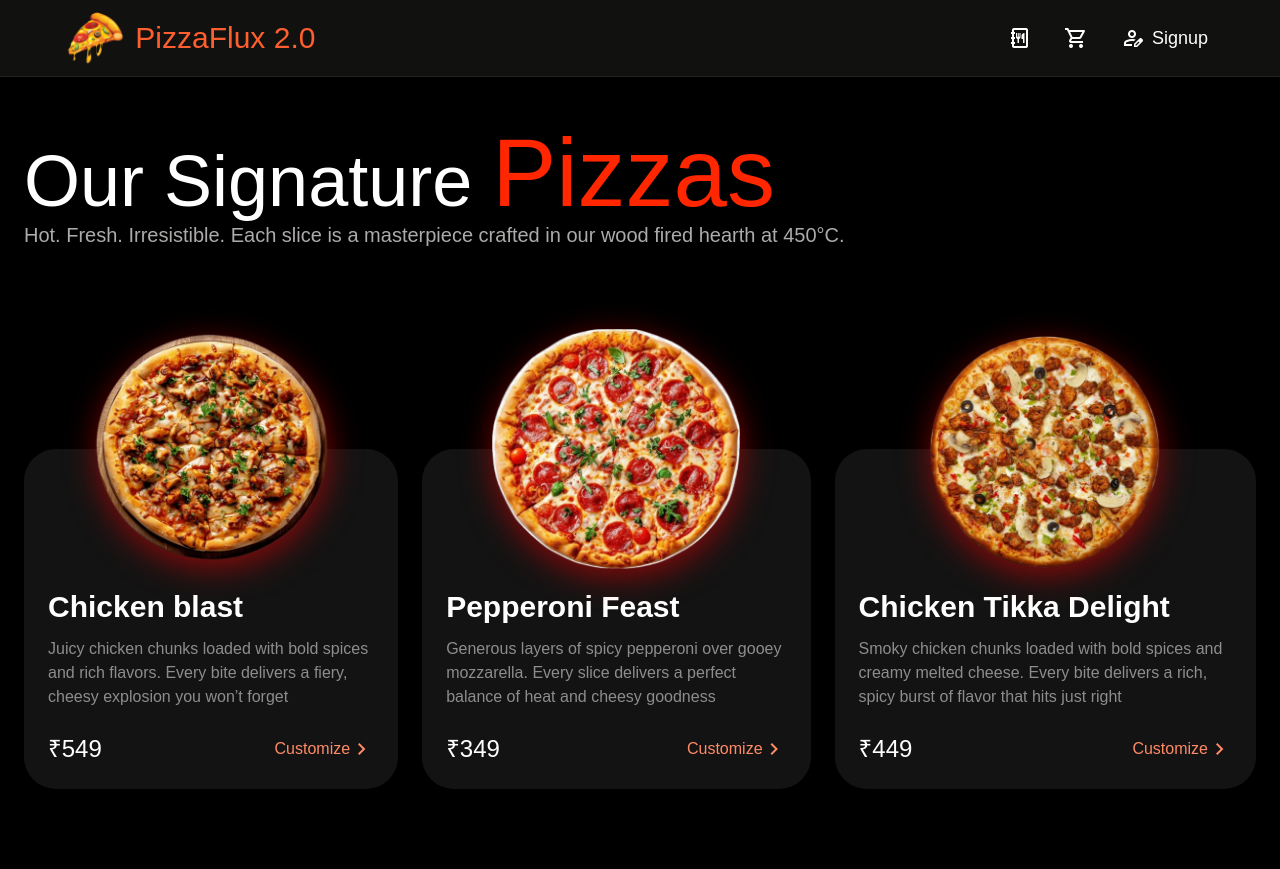
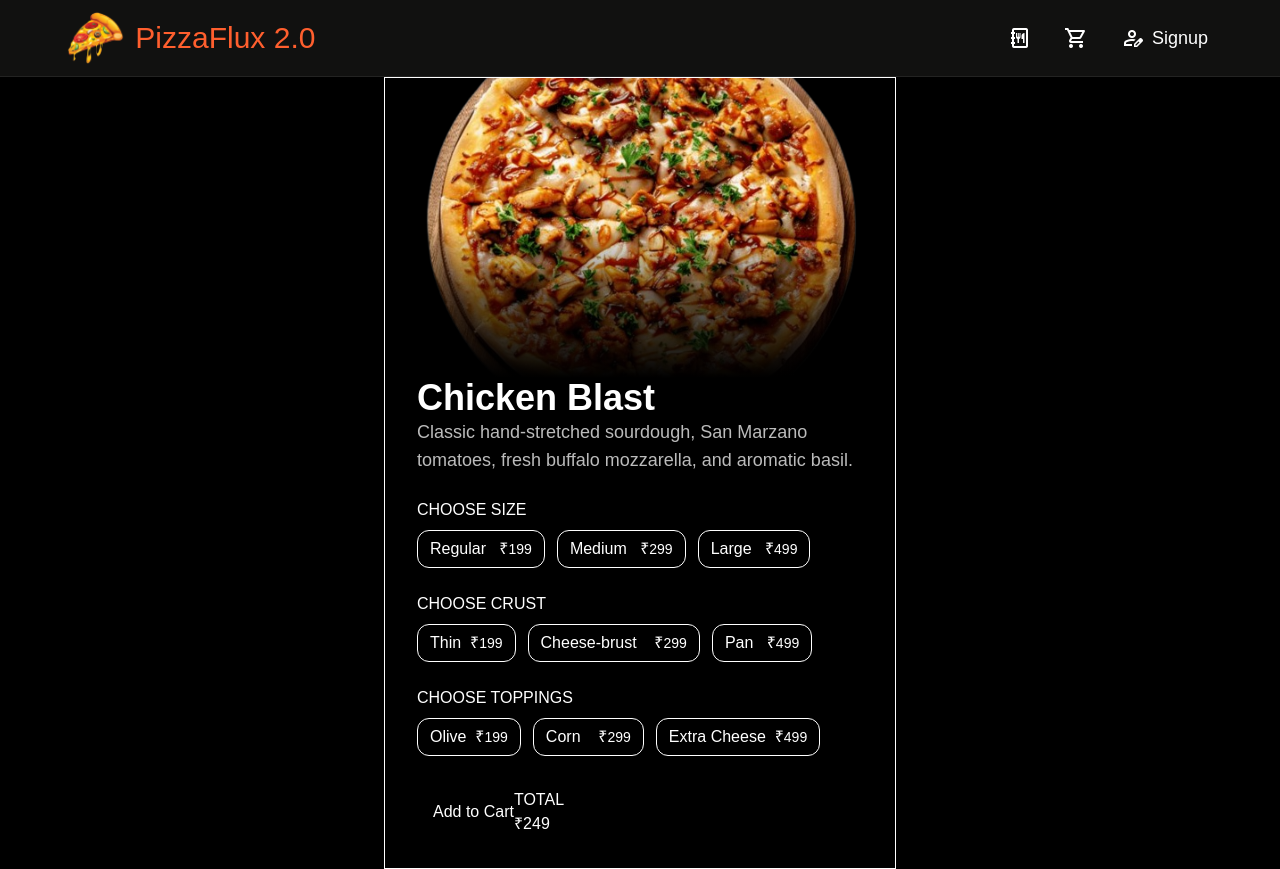
Before and after one commit to preetpalsinghkanda/Pizza-Flux-2.0, a React (Vite) app: page / in a window 1280 px wide. Before the commit the page ends 800 px from the top, so only its background shows below. Built offline with nearby package versions, Linux system fonts and the light colour scheme; a web font is replaced by a local one.

Commit message:
working on pizza customize section

```diff
--- a/src/App.jsx
+++ b/src/App.jsx
@@ -7,6 +7,7 @@ import EmptyCart from "./Components/EmptyCart";
 import Signup from "./Components/Signup";
 import PizzaMenuHero from "./Components/PizzaMenu/PizzaMenuHero";
 import PizzaMenu from "./Components/PizzaMenu/PizzaMenu";
+import PizzaCustomize from "./Components/PizzaMenu/PizzaCustomize";
 
 const App = () => {
   return (
@@ -19,7 +20,8 @@ const App = () => {
       {/* <EmptyCart/> */}
       {/* <Signup/> */}
       {/* <PizzaMenuHero/> */}
-      <PizzaMenu/>
+      {/* <PizzaMenu/> */}
+      <PizzaCustomize/>
     </div>
   );
 };
--- /dev/null
+++ b/src/Components/PizzaMenu/PizzaCustomize.jsx
@@ -0,0 +1,91 @@
+import React from "react";
+import chickenPizza from "/chicken.png";
+
+const PizzaCustomize = () => {
+  return (
+    <div>
+      <div className="border border-[white] text-white pizza-customize m-auto max-w-lg px-8">
+        <div className="relative">
+          <img
+            src={chickenPizza}
+            alt=""
+            className="w-full h-[300px] object-cover"
+          />
+          <div className="absolute bottom-0 left-0 w-full h-1/2 bg-gradient-to-t from-black via-black/60 to-transparent"></div>
+          <div className="absolute">
+            <h4 className="text-4xl font-extrabold">Chicken Blast</h4>
+            <p className="text-lg text-[#ffffffbb] max-w-md">
+              Classic hand-stretched sourdough, San Marzano tomatoes, fresh
+              buffalo mozzarella, and aromatic basil.
+            </p>
+          </div>
+        </div>
+
+        <div className="mt-30 flex flex-col gap-6">
+          <div className="flex flex-col gap-2">
+            <h5>CHOOSE SIZE</h5>
+            <div className="text-md flex gap-3">
+              <span className="border px-3 py-1.5 rounded-xl">
+                Regular &nbsp; ₹<span className="text-sm">199</span>{" "}
+              </span>
+              <span className="border px-3 py-1.5 rounded-xl">
+                Medium &nbsp; ₹<span className="text-sm">299</span>{" "}
+              </span>
+              <span className="border px-3 py-1.5 rounded-xl">
+                Large &nbsp; ₹<span className="text-sm">499</span>{" "}
+              </span>
+            </div>
+          </div>
+
+           <div className="flex flex-col gap-2">
+            <h5>CHOOSE CRUST</h5>
+            <div className="text-md flex gap-3">
+              <span className="border px-3 py-1.5 rounded-xl">
+                Thin&nbsp;&nbsp;₹<span className="text-sm">199</span>{" "}
+              </span>
+              <span className="border px-3 py-1.5 rounded-xl">
+                Cheese-brust &nbsp;&nbsp; ₹
+                <span className="text-sm">299</span>{" "}
+              </span>
+              <span className="border px-3 py-1.5 rounded-xl">
+                Pan &nbsp;&nbsp;₹<span className="text-sm">499</span>{" "}
+              </span>
+            </div>
+          </div>
+
+          <div className="flex flex-col gap-2">
+            <h5>CHOOSE TOPPINGS</h5>
+            <div className="text-md flex gap-3">
+              <span className="border px-3 py-1.5 rounded-xl">
+                Olive&nbsp;&nbsp;₹<span className="text-sm">199</span>{" "}
+              </span>
+              <span className="border px-3 py-1.5 rounded-xl">
+                Corn &nbsp;&nbsp; ₹
+                <span className="text-sm">299</span>{" "}
+              </span>
+              <span className="border px-3 py-1.5 rounded-xl">
+                Extra Cheese&nbsp;&nbsp;₹<span className="text-sm">499</span>{" "}
+              </span>
+            </div>
+          </div>
+
+
+
+
+
+        </div>
+
+
+        <div className="flex my-8 px-4">
+          <button>Add to Cart</button>
+          <div>
+            <h6>TOTAL</h6>
+            <span>₹249</span>
+          </div>
+        </div>
+      </div>
+    </div>
+  );
+};
+
+export default PizzaCustomize;
--- a/src/Components/PizzaMenu/PizzaMenu.jsx
+++ b/src/Components/PizzaMenu/PizzaMenu.jsx
@@ -6,7 +6,7 @@ import chickenNewPizza from "/chickennew.png";
 
 const PizzaMenu = () => {
   return (
-    <div className=" text-white m-auto max-w-7xl pizza-main flex flex-col gap-2 px-6">
+    <div className=" text-white m-auto max-w-7xl pizza-main flex flex-col gap-2 px-6 my-20">
       <div className="relative top-12">
         <h3 className="lg:text-7xl md:text-6xl sm:text-5xl text-5xl">
           Our Signature <span className="text-[#ff2600] text-6xl sm:text-6xl md:text-7xl lg:text-8xl">Pizzas</span>
--- a/src/index.css
+++ b/src/index.css
@@ -6,25 +6,34 @@
 
 
 
-.navbar,.whypizza,.readyorder,.hero,.small-navbar,.empty-cart,.signup,.pizza-main-hero,.pizza-main{
+.navbar,
+.whypizza,
+.readyorder,
+.hero,
+.small-navbar,
+.empty-cart,
+.signup,
+.pizza-main-hero,
+.pizza-main ,
+.pizza-customize{
   font-family: "Cabin Sketch", sans-serif;
 }
 
 
-body{
+body {
 
   background-color: #000000;
 }
 
-.signup-heading{
+.signup-heading {
   font-family: "Monoton", sans-serif;
 }
 
 
-.main-pizza{
+.main-pizza {
   filter: drop-shadow(15px 15px 180px rgb(255, 0, 0));
 }
 
-.pizza-card-img{
+.pizza-card-img {
   filter: drop-shadow(1px 8px 16px rgba(255, 0, 0, 0.507));
 }
```
